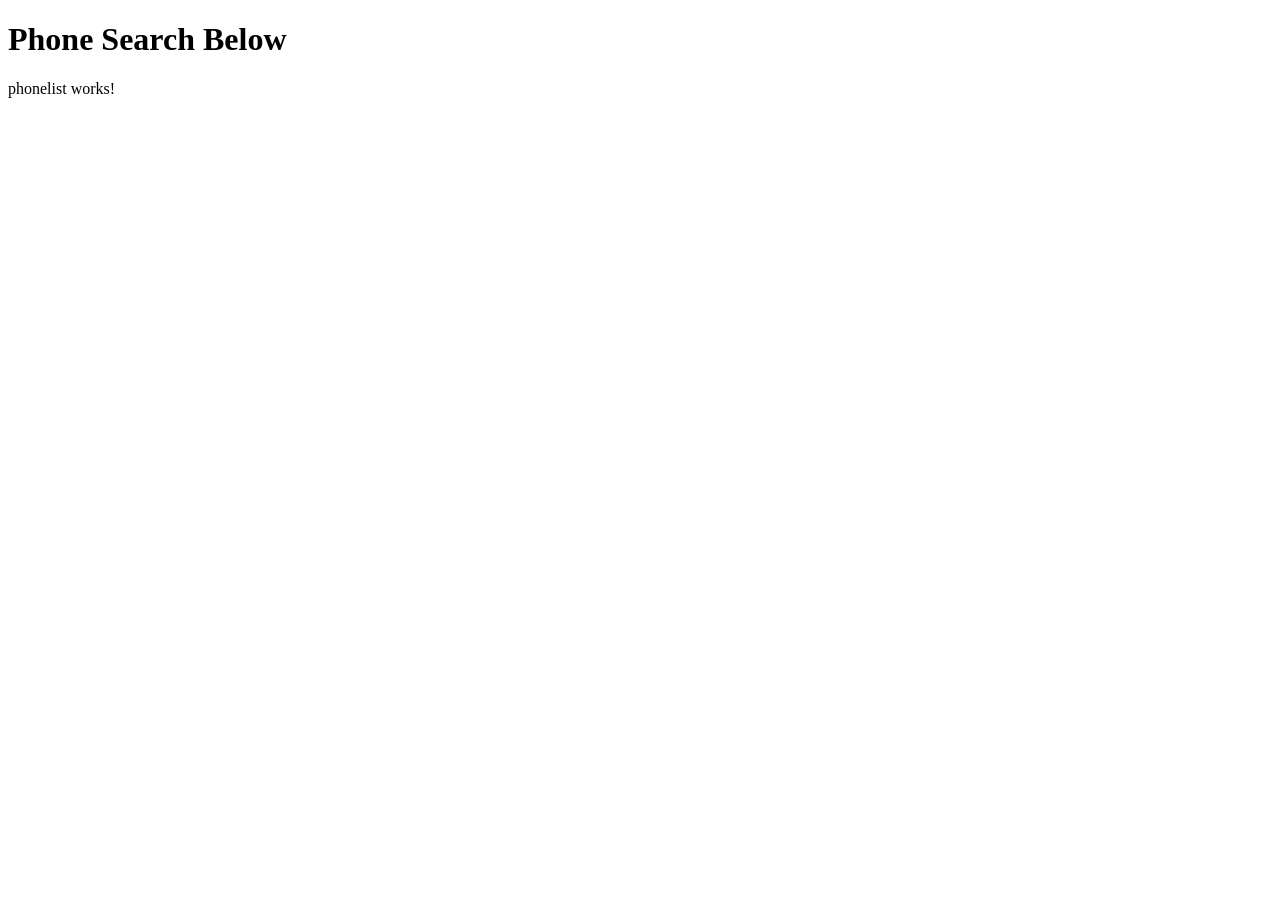
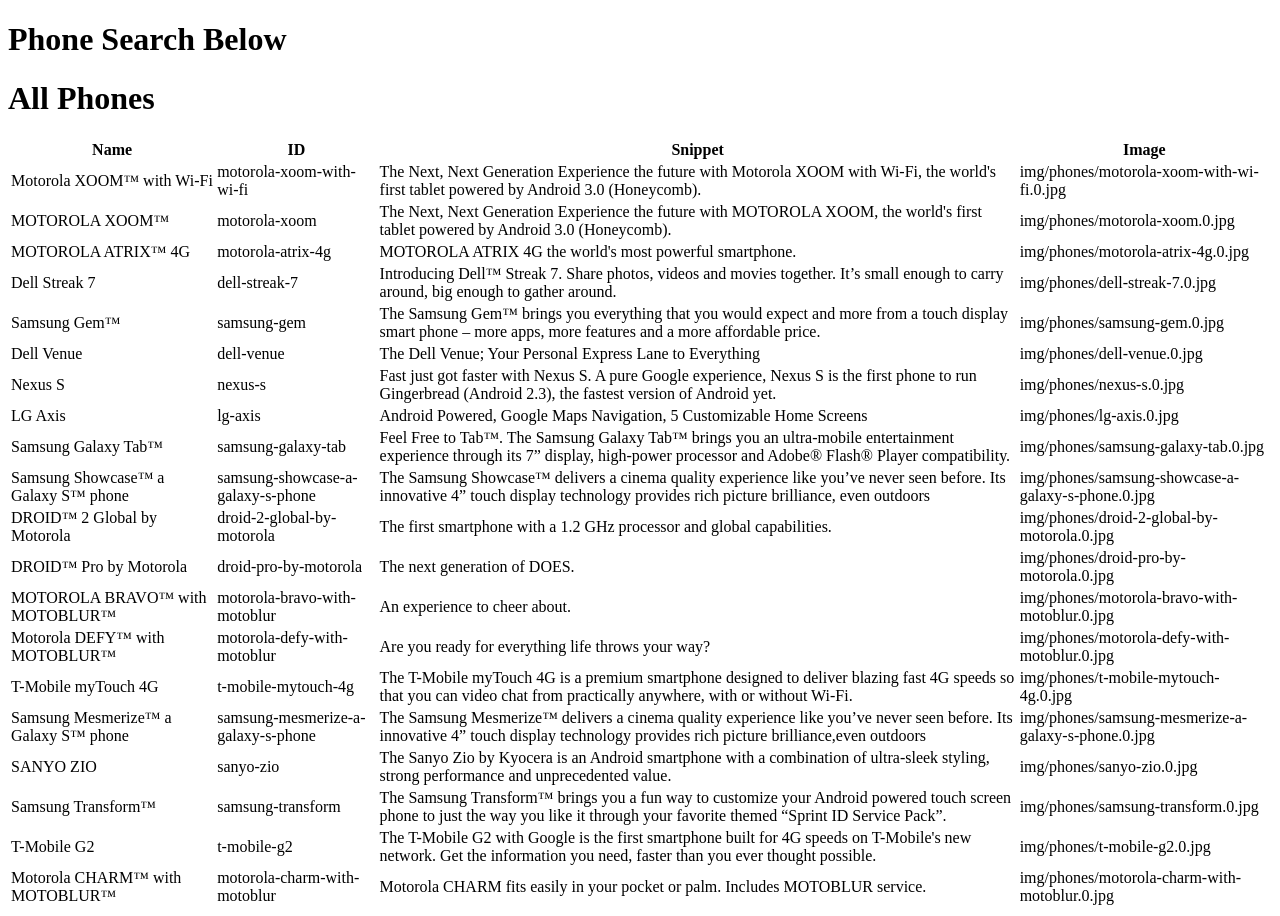
Before and after one commit to Late515/tuoteluottelo, an Angular app: page / in a window 1280 px wide. Before the commit the page ends 800 px from the top, so only its background shows below. Built offline with nearby package versions, Linux system fonts and the light colour scheme.

Commit message:
"osa3 nyt saadaan tiedot puhelimista"

```diff
--- a/src/app/phonelist/phonelist.component.html
+++ b/src/app/phonelist/phonelist.component.html
@@ -1 +1,19 @@
-<p>phonelist works!</p>
+<div class="container">
+  <h1>All Phones</h1>
+  <table>
+    <thead>
+      <th>Name</th>
+      <th>ID</th>
+      <th>Snippet</th>
+      <th>Image</th>
+    </thead>
+    <tbody>
+      <tr *ngFor="let phone of phones">
+        <td>{{ phone.name }}</td>
+        <td>{{ phone.id }}</td>
+        <td>{{ phone.snippet }}</td>
+        <td>{{ phone.imageUrl }}</td>
+      </tr>
+    </tbody>
+  </table>
+</div>
--- a/src/app/phonelist/phonelist.component.ts
+++ b/src/app/phonelist/phonelist.component.ts
@@ -1,8 +1,22 @@
-import { Component } from '@angular/core';
+import { Component, OnInit } from '@angular/core';
+import phoneData from '/Users/s2201201/Documents/portfolio/angularin-perusteet/angular-projektit/datan-hakeminen-json-tiedostosta/src/assets/phones/phones.json';
+interface Phone {
+  age: Number;
+  id: String;
+  imageUrl: String;
+  name: String;
+  snippet: String;
+}
 
 @Component({
   selector: 'app-phonelist',
   templateUrl: './phonelist.component.html',
   styleUrls: ['./phonelist.component.css'],
 })
-export class PhonelistComponent {}
+export class PhonelistComponent implements OnInit {
+  constructor() {}
+
+  phones: Phone[] = phoneData;
+
+  ngOnInit(): void {}
+}
```
Also changed, not shown: tsconfig.json (+3 -4 lines), 1 other file (tests, documents, lock files or other folders).
